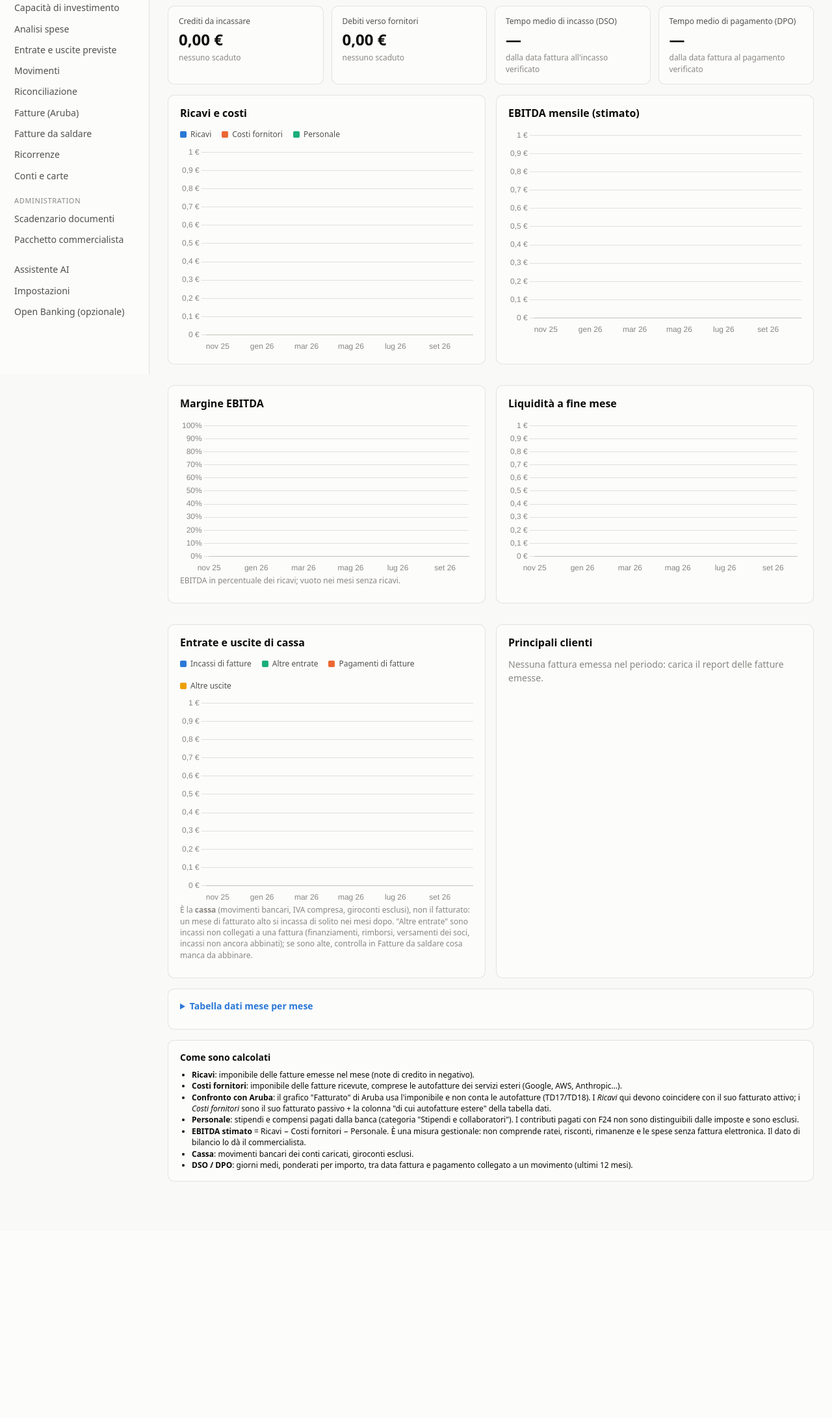
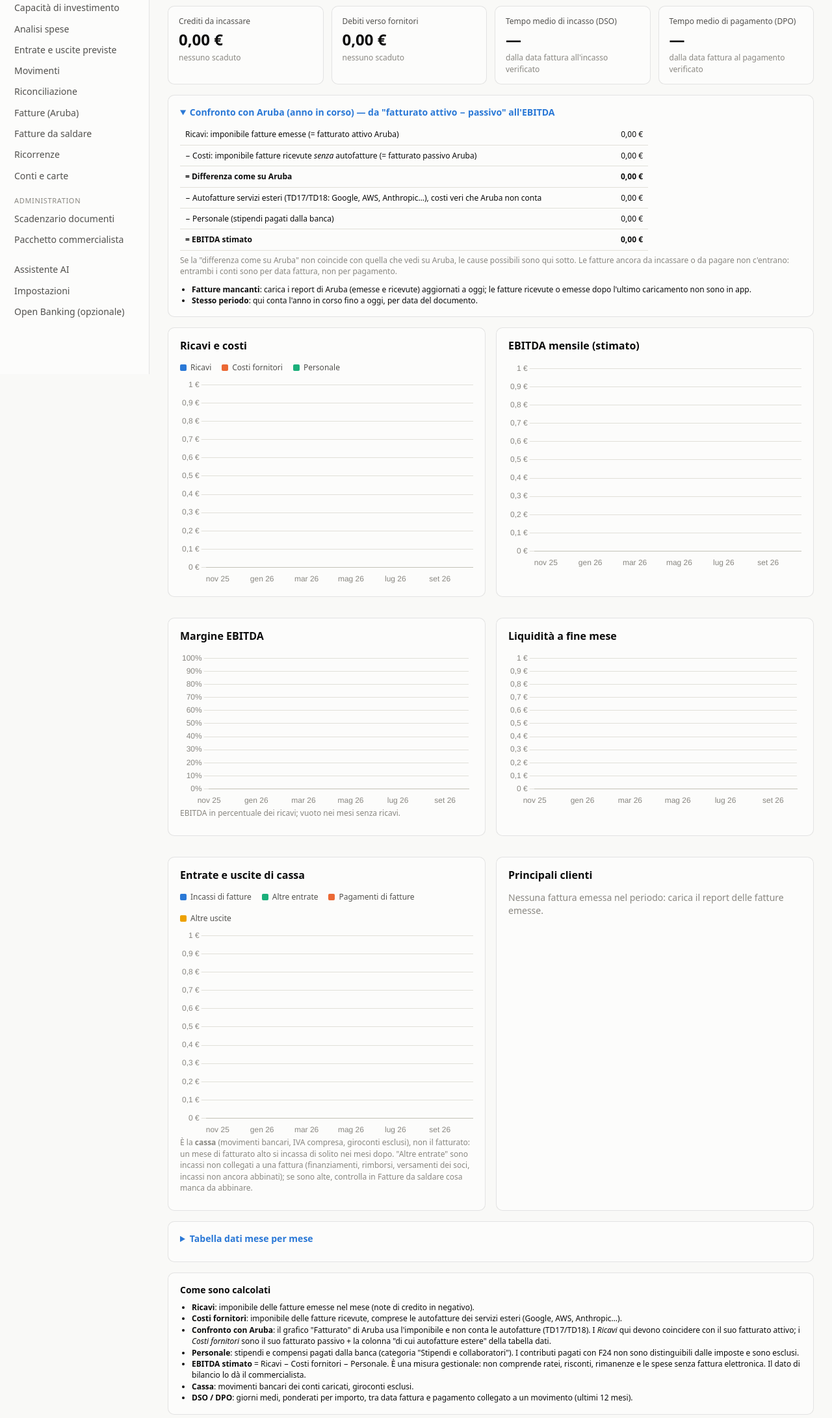
Before and after one commit to fede-pixel/FinanceBaccano-Partners, a FastAPI app: page /kpi in a window 1280 px wide. Shown: the part 224-2407 px from the top of the page at 65% size. Before the commit the page ends 2043 px from the top, so only its background shows below. Run offline with FastAPI, Linux system fonts and the light colour scheme; data that the repository does not hold is empty.

Commit message:
KPI: riquadro di confronto con Aruba (da fatturato attivo−passivo a EBITDA); totali dell'anno sempre da gennaio
Co-Authored-By: Claude Opus 5.5 <noreply@anthropic.com>
Claude-Session: https://claude.ai/code/session_01KtJpJz3rcRPW9gvZwDMusj

```diff
--- a/app/templates/kpi.html
+++ b/app/templates/kpi.html
@@ -37,6 +37,28 @@
   <div class="kpi"><div class="label">Tempo medio di pagamento (DPO)</div><div class="value">{{ '—' if rep.dpo is none else rep.dpo|round|int ~ ' gg' }}</div>
     <div class="sub">dalla data fattura al pagamento verificato</div></div>
 </div>
+
+{% set r = rep.recon %}
+<details class="card" open>
+  <summary><strong>Confronto con Aruba (anno in corso)</strong> — da "fatturato attivo − passivo" all'EBITDA</summary>
+  <table class="small" style="max-width:720px;margin-top:8px">
+    <tbody>
+      <tr><td>Ricavi: imponibile fatture emesse (= fatturato attivo Aruba)</td><td class="num">{{ r.revenue|eur }}</td></tr>
+      <tr><td>− Costi: imponibile fatture ricevute <em>senza</em> autofatture (= fatturato passivo Aruba)</td><td class="num">{{ (r.self_costs - r.costs)|eur_sign }}</td></tr>
+      <tr><td><strong>= Differenza come su Aruba</strong></td><td class="num"><strong>{{ r.aruba_like|eur_sign }}</strong></td></tr>
+      <tr><td>− Autofatture servizi esteri (TD17/TD18: Google, AWS, Anthropic…), costi veri che Aruba non conta</td><td class="num">{{ (-r.self_costs)|eur_sign }}</td></tr>
+      <tr><td>− Personale (stipendi pagati dalla banca)</td><td class="num">{{ (-r.personnel)|eur_sign }}</td></tr>
+      <tr><td><strong>= EBITDA stimato</strong></td><td class="num"><strong>{{ rep.ytd_ebitda|eur_sign }}</strong></td></tr>
+    </tbody>
+  </table>
+  <p class="small muted" style="margin-top:6px">Se la "differenza come su Aruba" non coincide con quella che vedi su Aruba, le cause possibili sono qui sotto. Le fatture ancora da incassare o da pagare non c'entrano: entrambi i conti sono per data fattura, non per pagamento.</p>
+  <ul class="note-list small">
+    {% if r.rev_novat or r.cost_novat %}<li class="neg"><strong>Fatture senza IVA indicata</strong>: {{ r.rev_novat }} emesse e {{ r.cost_novat }} ricevute contano IVA compresa. Ricaricale da Fatture (Aruba) per correggere.</li>{% endif %}
+    {% if r.rev_zero or r.cost_zero %}<li><strong>Fatture con importo zero</strong>: {{ r.rev_zero }} emesse e {{ r.cost_zero }} ricevute (alcune arrivano dal report di Aruba senza totale: caricane gli XML).</li>{% endif %}
+    <li><strong>Fatture mancanti</strong>: carica i report di Aruba (emesse e ricevute) aggiornati a oggi; le fatture ricevute o emesse dopo l'ultimo caricamento non sono in app.</li>
+    <li><strong>Stesso periodo</strong>: qui conta l'anno in corso fino a oggi, per data del documento.</li>
+  </ul>
+</details>
 
 <div class="grid grid-2">
   <div class="card"><h2>Ricavi e costi</h2>
```
Also changed, not shown: app/services/kpi.py (+16 -2 lines), tests/test_kpi_investment.py (+10 -0 lines).
